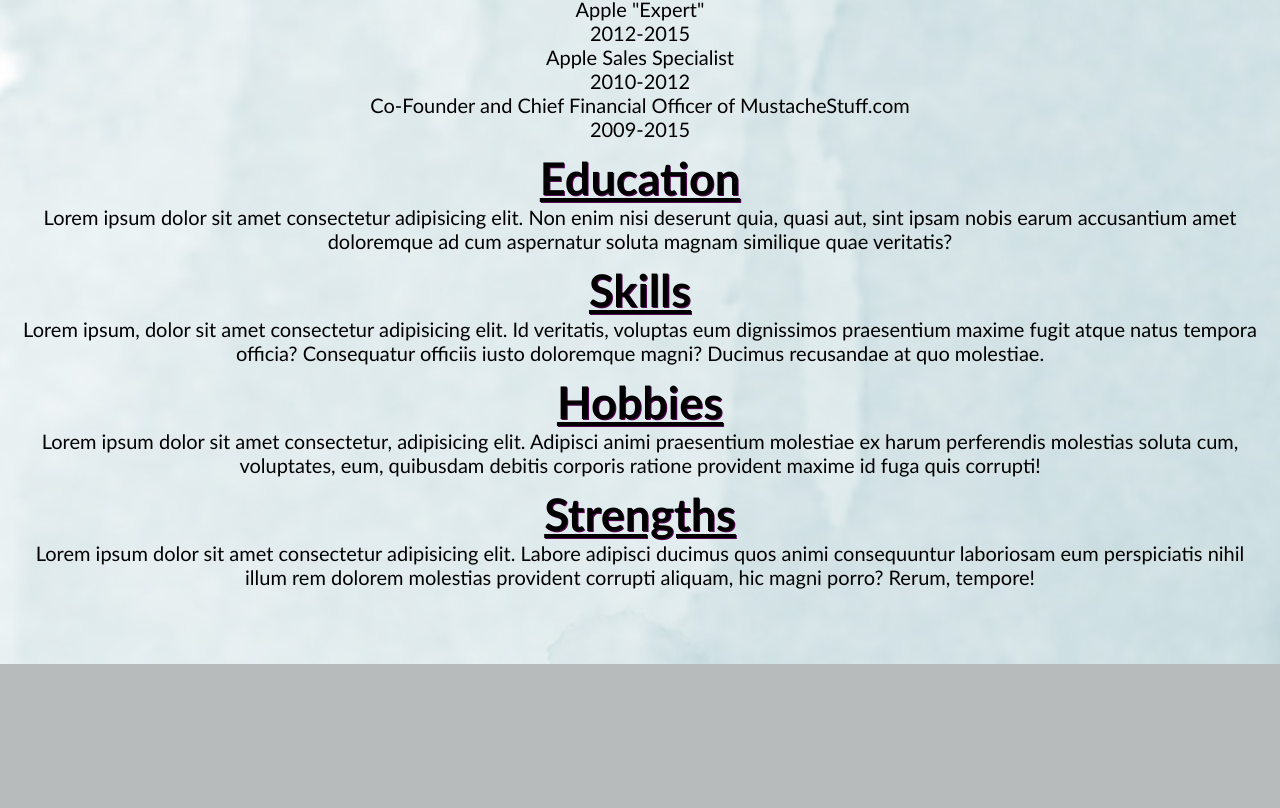
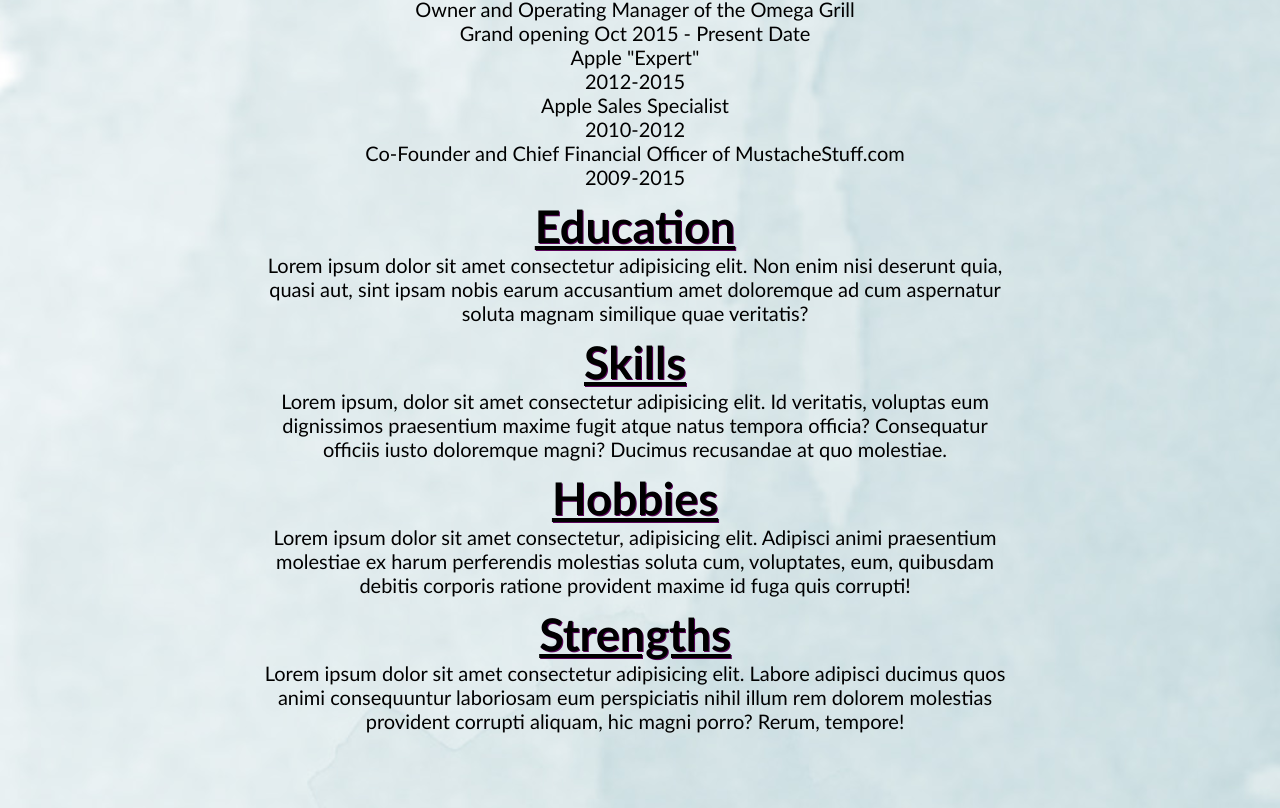
Before and after one commit to georgehuliaris/Profile, a plain HTML site: page index.html in a window 1280 px wide. Shown: the part 778-1586 px from the top of the page. Before the commit the page ends 1442 px from the top, so only its background shows below. Drawn offline with Linux system fonts and the light colour scheme.

```diff
--- a/index.html
+++ b/index.html
@@ -66,7 +66,7 @@
 
     <p>
         Owner and Operating Manager of the Omega Grill<br>
-        Grand opening in Oct 2015 - Present Date<br>
+        Grand opening Oct 2015 - Present Date<br>
         Apple "Expert"<br>
         2012-2015<br>
         Apple Sales Specialist<br>
--- a/style.css
+++ b/style.css
@@ -20,10 +20,13 @@ body {
 }
 
 .container {
+  justify-content: center;
   flex-wrap: wrap;
   padding: 10px 10px;
   margin-bottom: 60px;
   justify-content: center;
+  max-width: 80%;
+  padding-left: 20%;
 }
 
 /* format for cards */
@@ -85,6 +88,7 @@ a:hover {
 }
 /* side navigation settings */
 .sidenav {
+  border-radius: 8px;
   height: 100%;
   width: 0;
   position: fixed;
```
Also changed, not shown: Screen Shot 2021-03-25 at 10.32.26 PM.png (added).
